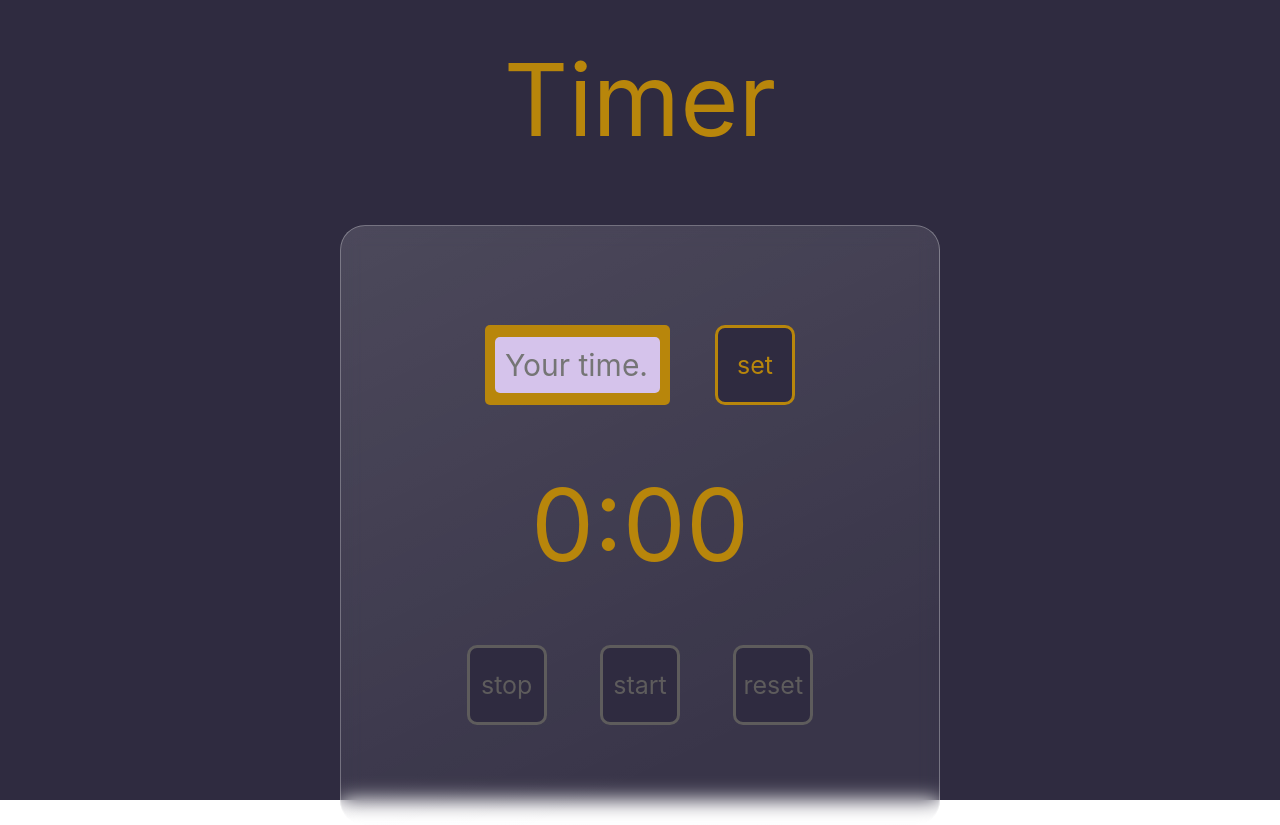
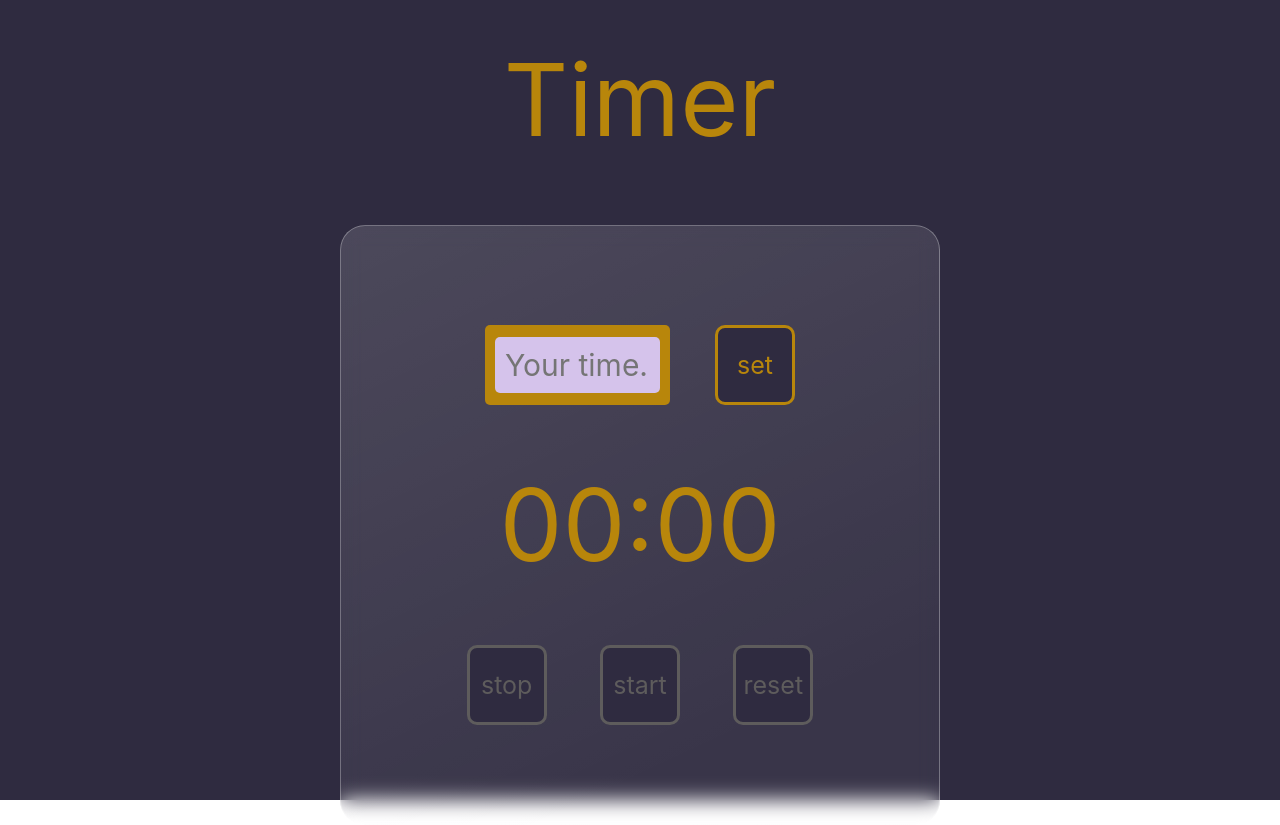
Before and after one commit to NataliaHuberna/DEV-EDUCATION-FRONT, a React (Create React App) app: page / in a window 1280 px wide. Built offline with nearby package versions, Linux system fonts and the light colour scheme.

Commit message:
added format 00:00

```diff
--- a/src/App.js
+++ b/src/App.js
@@ -47,7 +47,7 @@ class App extends Component {
                 stopTimer={this.stopTimer}
                 startTimer={this.startTimer}
                 resetTime={this.resetTime}
-                isTick={this.state.isTick}
+                isTick={!!this.timerID}
                 handleTick={this.handleTick}
                 zero={this.state.timeLeft}
             />
--- a/src/components/TimeDisplay/TimeDisplay.js
+++ b/src/components/TimeDisplay/TimeDisplay.js
@@ -6,7 +6,10 @@ const TimeDisplay = ({ time }) => {
     return (
         <div className="TimeDisplay">
             <p>
-            {Math.floor(time / 60)}:
+            {Math.floor(time / 60) < 10
+            ?'0' + Math.floor(time / 60)
+            :Math.floor(time / 60)}
+            :
             {Math.floor(time % 60) < 10
                 ? '0' + Math.floor(time % 60)
                 : Math.floor(time % 60)}
```
